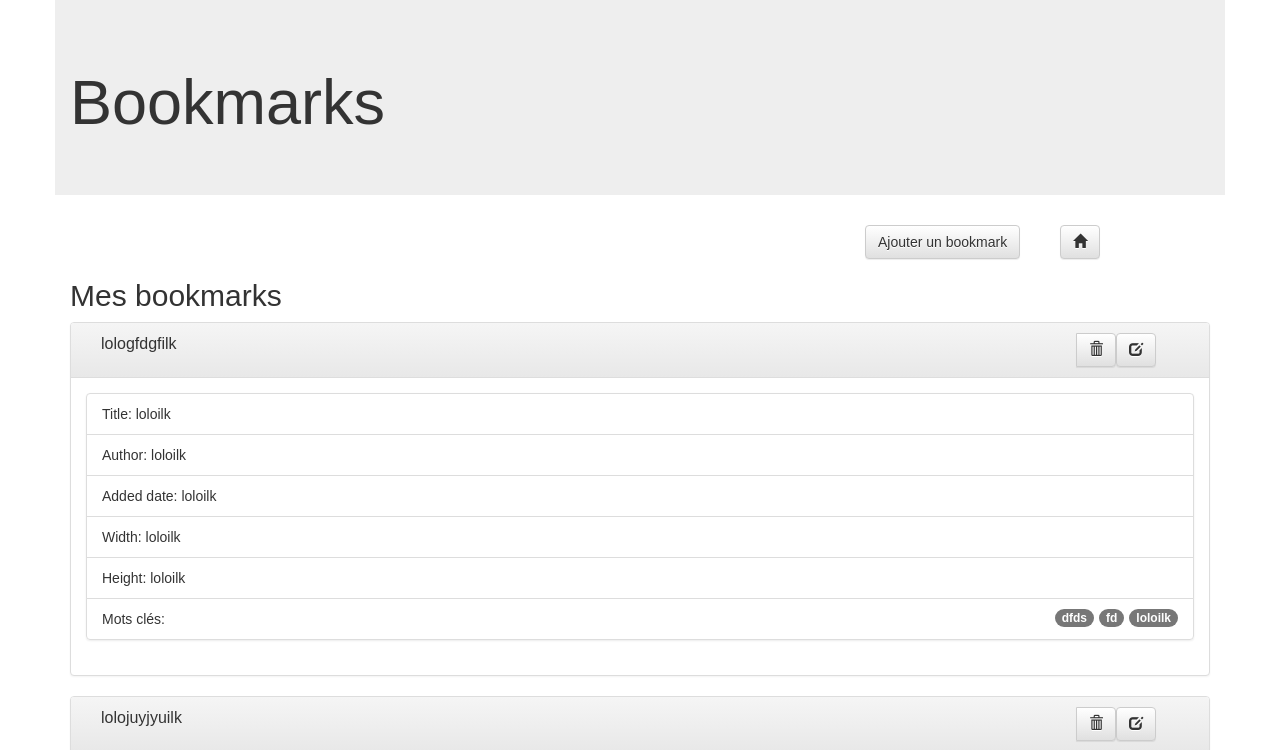
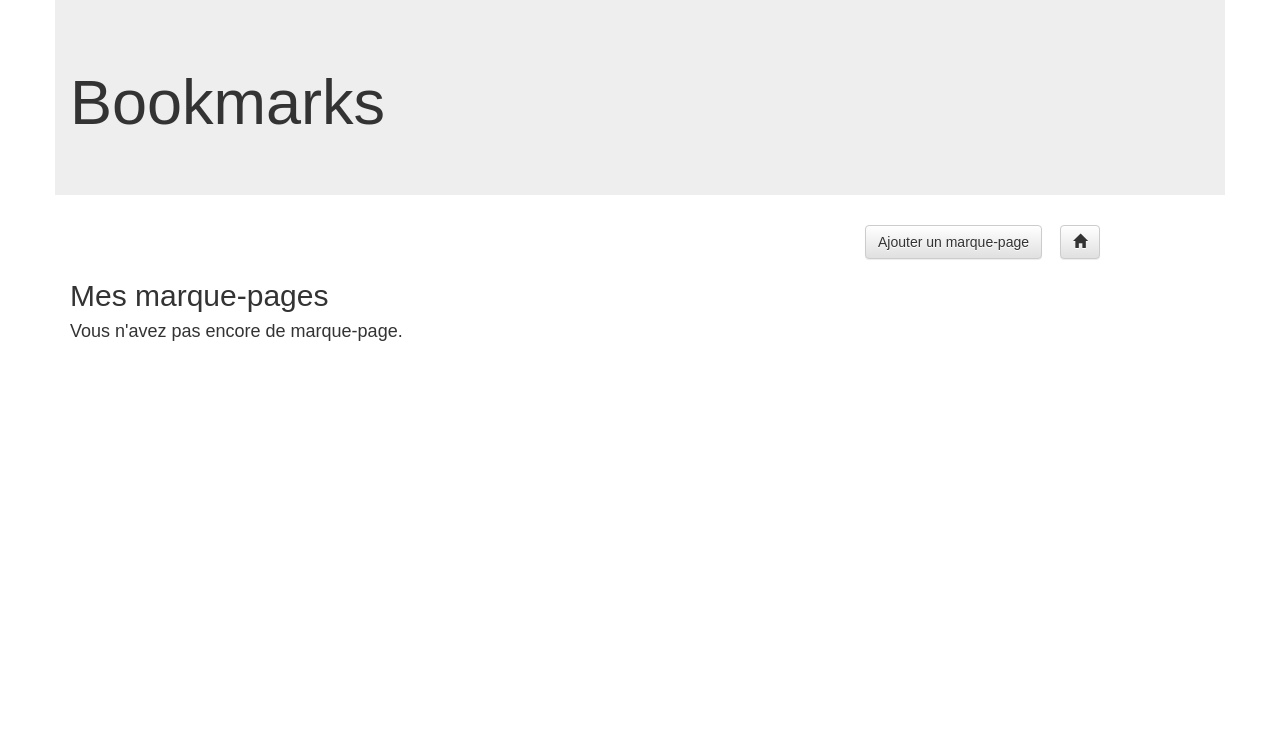
Before and after one commit to QuentinChevance/bookmarks-app, a React (Create React App) app in the folder booksmarks/: page / in a window 1280 px wide. Shown: the top 750 px of the page. Built offline with nearby package versions, Linux system fonts and the light colour scheme.

Commit message:
add comments and optimization

```diff
--- a/booksmarks/src/App.css
+++ /dev/null
@@ -1,3 +0,0 @@
-.toggle-chevron {
-  float: right;
-}
--- a/booksmarks/src/App.js
+++ b/booksmarks/src/App.js
@@ -3,162 +3,38 @@ import { Grid, Row, Col, Button, Glyphicon } from "react-bootstrap";
 import { BookmarkForm } from "./components/bookmarksForm";
 import { BookmarkList } from "./components/bookmarksList";
 import { BrowserRouter as Router, Route, Link, Switch } from "react-router-dom";
-import './App.css'
 import { UpdateKeywordsForm } from './components/updateKeywords';
 
 class App extends Component {
 	constructor(props) {
 		super(props);
 		this.updateLinks = this.updateLinks.bind(this);
-		this.toggleBmForm = this.toggleBmForm.bind(this);
 		this.state = {
-			links: [
-				{
-					url: "lologfdgfilk",
-					title: "loloilk",
-					author: "loloilk",
-					addedDate: "loloilk",
-					width: "loloilk",
-					height: "loloilk",
-					duration: null,
-					tags: ["loloilk","fd","dfds"]
-				},
-				{
-					url: "lolojuyjyuilk",
-					title: "loloilk",
-					author: "loloilk",
-					addedDate: "loloilk",
-					width: "loloilk",
-					height: "loloilk",
-					duration: null,
-					tags: ["loloilk","fd","dfds"]
-				},
-				{
-					url: "lolergeroilk",
-					title: "loloilk",
-					author: "loloilk",
-					addedDate: "loloilk",
-					width: "loloilk",
-					height: "loloilk",
-					duration: null,
-					tags: ["loloilk","fd","dfds"]
-				},
-				{
-					url: "lolukuiouiooilk",
-					title: "loloilk",
-					author: "loloilk",
-					addedDate: "loloilk",
-					width: "loloilk",
-					height: "loloilk",
-					duration: null,
-					tags: ["loloilk","fd","dfds"]
-				},
-				{
-					url: "lolj-ètoilk",
-					title: "loloilk",
-					author: "loloilk",
-					addedDate: "loloilk",
-					width: "loloilk",
-					height: "loloilk",
-					duration: null,
-					tags: ["loloilk","fd","dfds"]
-				},
-				{
-					url: "lolodsqsdilk",
-					title: "loloilk",
-					author: "loloilk",
-					addedDate: "loloilk",
-					width: "loloilk",
-					height: "loloilk",
-					duration: null,
-					tags: ["loloilk","fd","dfds"]
-				},
-				{
-					url: "lolojè_uju_ilk",
-					title: "loloilk",
-					author: "loloilk",
-					addedDate: "loloilk",
-					width: "loloilk",
-					height: "loloilk",
-					duration: null,
-					tags: ["loloilk","fd","dfds"]
-				},
-				{
-					url: "lolosddcilk",
-					title: "loloilk",
-					author: "loloilk",
-					addedDate: "loloilk",
-					width: "loloilk",
-					height: "loloilk",
-					duration: null,
-					tags: ["loloilk","fd","dfds"]
-				},
-				{
-					url: "loloih(-hlk",
-					title: "loloilk",
-					author: "loloilk",
-					addedDate: "loloilk",
-					width: "loloilk",
-					height: "loloilk",
-					duration: null,
-					tags: ["io","oh","dfds"]
-				},
-				{
-					url: "lolhfgjhoilk",
-					title: "loloilk",
-					author: "loloilk",
-					addedDate: "loloilk",
-					width: "loloilk",
-					height: "loloilk",
-					duration: null,
-					tags: ["hey","hey"]
-				},
-				{
-					url: "lolwxdczeoilk",
-					title: "loloilk",
-					author: "loloilk",
-					addedDate: "loloilk",
-					width: "loloilk",
-					height: "loloilk",
-					duration: null,
-					tags: ["ok","cool","toi"]
-				},
-				{
-					url: "loljujèuyj-oilk",
-					title: "loloilk",
-					author: "loloilk",
-					addedDate: "loloilk",
-					width: "loloilk",
-					height: "loloilk",
-					duration: null,
-					tags: ["bonjour","ça","va"]
-				}
-			],
-			bmListVisible: true,
-			bmFormVisible: false
+			links: []
 		};
 	}
 
-	toggleBmForm(){
-		this.setState({
-			bmFormVisible: !this.state.bmFormVisible,
-			bmListVisible: !this.state.bmListVisible
-		});
-	}
-
+	/**
+	 * Add a link to this.state.links
+	 * @param {Object} link
+	 */
 	addLink(link){
-		console.log("link",link);
-
 		const links = this.state.links;
 		links.unshift(link);
 		this.setState({links:links});
-		console.log("state changed",this.state);
 	}
 
+	/**
+	 * Update all the links
+	 * @param {Array} links
+	 */
 	updateLinks(links){
 		this.setState({links:links});
 	}
 
+	/**
+	 * BookmarkList component
+	 */
 	MyBookmarkList = () => {
 		return (
 			<BookmarkList
@@ -167,15 +43,19 @@ class App extends Component {
 		);
 	}
 
+	/**
+	 * BookmarkForm component
+	 */
 	MyBookmarkForm = () => {
 		return (
 			<BookmarkForm addLink={this.addLink.bind(this)} toggleBmForm={this.toggleBmForm}/>
 		);
 	}
 
+	/**
+	 * UpdateKeywordsForm component
+	 */
 	MyUpdateKeywordsForm = (props) => {
-		console.log("MyUpdateKeywordsForm props",props.match.params.url);
-
 		return (
 			<UpdateKeywordsForm link={props.match.params.url} links={this.state.links} updateLinks = {this.updateLinks} />
 		);
@@ -193,7 +73,7 @@ class App extends Component {
 							<Row className="show-grid">
 								<Col md={8}></Col>
 								<Col md={2}>
-										<Link to="/addBookmark"><Button>Ajouter un bookmark</Button></Link>
+										<Link to="/addBookmark"><Button>Ajouter un marque-page</Button></Link>
 								</Col>
 								<Col md={2}><Link to="/"><Button><Glyphicon glyph="home" /></Button></Link></Col>
 							</Row>
--- a/booksmarks/src/components/bookmarksForm.js
+++ b/booksmarks/src/components/bookmarksForm.js
@@ -19,6 +19,9 @@ export class BookmarkForm extends Component {
 		};
 	}
 
+	/**
+	 * Notifies the user if the url is not in a valid format
+	 */
 	getValidationState() {
 		let ret = null;
 		if (this.state.url.length === 0) {
@@ -31,10 +34,18 @@ export class BookmarkForm extends Component {
 		return ret;
 	}
 
+	/**
+	 * Change url state
+	 * @param {Event} e
+	 */
 	handleChange(e) {
 		this.setState({url:e.target.value});
 	}
 
+	/**
+	 * Update keywords and tags state
+	 * @param {Event} e
+	 */
 	updateKeywords(e){
 		let keywords = e.target.value;
 		this.setState({
@@ -43,6 +54,11 @@ export class BookmarkForm extends Component {
 		});
 	}
 
+	/**
+	 * Get dimensions of the picture
+	 * @param {String} url
+	 * @param {Object} response
+	 */
 	getMeta(url,response){
         const self = this,
             img = new Image();
@@ -50,24 +66,23 @@ export class BookmarkForm extends Component {
             let tmpLink = {
                 url: self.state.url,
                 title: response.data.photo.title._content,
-                author: response.data.photo.owner.username,
-                addedDate: new Date(response.data.photo.dates.posted*1000).toString(),
+				author: response.data.photo.owner.username,
+				addedDate: new Date(response.data.photo.dates.posted * 1000).toLocaleDateString('fr-FR', { weekday: 'long', year: 'numeric', month: 'long', day: 'numeric' }),
                 width: this.naturalWidth,
                 height: this.naturalHeight,
                 duration: null,
                 tags: self.state.tags
             };
 			self.props.addLink(tmpLink);
-			console.log("link added",tmpLink);
-			self.setState({
-				url: '',
-				tags: [],
-				keywords: ''
-			});
         });
         img.src = url;
 	}
 
+	/**
+	 * Change the alert state
+	 * @param {String} content
+	 * @param {String} type
+	 */
 	handleAlert(content = '',type = ''){
 		this.setState({
 			alert: {
@@ -77,42 +92,40 @@ export class BookmarkForm extends Component {
 		});
 	}
 
+	/**
+	 * Submit a new link
+	 * @param {Event} e
+	 */
 	submit(e){
-		const self = this;
-		let linkUrl = this.state.url.endsWith("/") ? this.state.url.substring(0, this.state.url.length-1) : this.state.url;
+		const self = this,
+			linkUrl = this.state.url.endsWith("/") ? this.state.url.substring(0, this.state.url.length-1) : this.state.url;
+		// Check if the url is valid, otherwise display an alert
 		if(this.getValidationState() === 'success') {
+			// Check if the url is from vimeo
 			if(linkUrl.includes('vimeo')){
-				console.log("link",linkUrl);
 				axios.get("https://api.vimeo.com/videos/"+linkUrl.substr(linkUrl.lastIndexOf('/') + 1),{
 					headers: {'Authorization': "bearer 2f121aa92937fb84d529284184fce177"}
 				})
 				.then(function (response) {
-					console.log(response);
 					let tmpLink = {
 						url: response.data.link,
 						title: response.data.name,
 						author: response.data.user.name,
-						addedDate: response.data.created_time,
+						addedDate: new Date(response.data.created_time).toLocaleDateString('fr-FR', { weekday: 'long', year: 'numeric', month: 'long', day: 'numeric' }),
 						width: response.data.width,
 						height: response.data.height,
 						duration: response.data.duration,
 						tags: self.state.tags
 					};
 					self.props.addLink(tmpLink);
-
-					self.setState({
-						url: '',
-						tags: [],
-						keywords: ''
-					});
 				})
 				.catch(function (error) {
 					console.log(error);
 				});
+			// Check if the url is from flickr
 			} else if (linkUrl.includes('flickr')) {
 				axios.get(`https://api.flickr.com/services/rest/?method=flickr.photos.getInfo&api_key=796a3cd3977fcab809adf5489af980a1&photo_id=${linkUrl.substr(linkUrl.lastIndexOf('/') + 1)}&format=json&nojsoncallback=1`)
 					.then(function (response) {
-						console.log(response);
 						self.getMeta(`https://farm${response.data.photo.farm}.staticflickr.com/${response.data.photo.server}/${response.data.photo.id}_${response.data.photo.secret}.jpg`,response);
 					})
 					.catch(function (error) {
--- a/booksmarks/src/components/bookmarksList.js
+++ b/booksmarks/src/components/bookmarksList.js
@@ -6,7 +6,10 @@ import { Link } from 'react-router-dom';
 export class BookmarkList extends Component {
     constructor(props) {
         super(props);
-        this.modifyLinkKw = this.modifyLinkKw.bind(this);
+        /**
+         * Number of links by page which you can change if you want to display less or more links by page
+         */
+        this.linkByPage = 5;
         this.state = {
             links: props.links,
             lists: [],
@@ -16,10 +19,11 @@ export class BookmarkList extends Component {
         }
     }
 
-
+    /**
+     * Delete the link
+     * @param {String} url
+     */
     removeLink(url) {
-        console.log("url",url);
-
         const links = this.props.links;
         links.forEach((link, index, object) => {
             if(link.url === url){
@@ -27,15 +31,14 @@ export class BookmarkList extends Component {
             }
         });
         this.props.updateLinks(links);
-        // this.props.toggleBmForm();
-        // this.props.toggleBmForm();
-
     }
 
+    /**
+     * Change current page when clicking on the pagination
+     * @param {Number} i index of current page
+     */
     changePage(i){
-
-        let items = [];
-
+        const items = [];
         for (let number = 1; number <= this.state.lists.length; number++) {
             console.log("number",number,"length",this.state.lists.length)
             items.push(
@@ -49,40 +52,32 @@ export class BookmarkList extends Component {
         });
     }
 
+    /**
+     * Update the list
+     */
     updateComponent(){
-        console.log("props",this.props);
-
-        let tmp = 0,
+        const activePage = 1,
+            items = [],
             lists = [],
             links = this.props.links,
             listLength = this.props.links.length;
-        console.log("this.props.links",this.props);
+        let tmp = 0;
 
         for(let i = 0; i <= listLength; i++){
-            if (i % 5 === 0 && listLength - i >= 5) {
-                console.log("not last push, i",i,"listLength",listLength);
-                lists.push(links.slice(tmp,tmp+5));
-                tmp += 5;
-                if (i+5 === listLength) {
-                    break;
-                }
-                console.log("links",links);
-            } else if (listLength < 5) {
+            if (i % this.linkByPage === 0 && listLength - i >= this.linkByPage) {
+                lists.push(links.slice(tmp,tmp+this.linkByPage));
+                tmp += this.linkByPage;
+                if (i+this.linkByPage === listLength)  break;
+            } else if (listLength < this.linkByPage) {
                 lists.push(links.slice(tmp,listLength));
                 break;
-            } else if (i > 5 && listLength - i <= 5) {
+            } else if (i > this.linkByPage && listLength - i <= this.linkByPage) {
                 lists.push(links.slice(tmp,listLength));
-                console.log("last push, i",i,"listLength",listLength);
-
                 break;
             }
         }
-        let items = [],
-            activePage = 1;
-        console.log("this.state.activePage",this.state.activePage);
 
         for (let number = 1; number <= lists.length; number++) {
-            console.log("number",number,"length",this.state.lists.length)
             items.push(
                 <Pagination.Item active={number === activePage} onClick={() => this.changePage(number)}>{number}</Pagination.Item>
             );
@@ -96,26 +91,18 @@ export class BookmarkList extends Component {
     }
 
     componentWillReceiveProps() {
-        console.log("PROPS RECEIVED");
         this.updateComponent();
     }
 
     componentDidMount(){
-        console.log("WILL MOOOOOOUNT");
         this.updateComponent();
-    }
-
-
-    modifyLinkKw(url = null) {
-        this.setState({linkToModify:url});
     }
 
     render() {
         return (
             <div>
-                 <h2>Mes bookmarks</h2>
-                    {console.log("this.state.currentArray",this.state.currentArray)}
-                    { typeof this.state.currentArray !== "undefined" ? this.state.currentArray.map(link =>
+                 <h2>Mes marque-pages</h2>
+                    { this.state.currentArray.length > 0 ? this.state.currentArray.map(link =>
                         <Panel>
                             <Panel.Heading>
                                 <Grid>
@@ -132,19 +119,22 @@ export class BookmarkList extends Component {
                             </Panel.Heading>
                             <Panel.Body>
                                 <ListGroup>
-                                    <ListGroupItem>Title: {link.title}</ListGroupItem>
-                                    <ListGroupItem>Author: {link.author}</ListGroupItem>
-                                    <ListGroupItem>Added date: {link.addedDate}</ListGroupItem>
-                                    <ListGroupItem>Width: {link.width}</ListGroupItem>
-                                    <ListGroupItem>Height: {link.height}</ListGroupItem>
-                                    {link.duration !== null ? <ListGroupItem>Duration: {link.duration}</ListGroupItem> : ''}
-                                    <ListGroupItem>
-                                        Mots clés: {link.tags.map(tag => <Badge>{tag}</Badge>)}
-                                    </ListGroupItem>
+                                    <ListGroupItem>Titre: {link.title}</ListGroupItem>
+                                    <ListGroupItem>Auteur: {link.author}</ListGroupItem>
+                                    <ListGroupItem>Date d'ajout: {link.addedDate}</ListGroupItem>
+                                    <ListGroupItem>Largeur: {link.width} px</ListGroupItem>
+                                    <ListGroupItem>Hauteur: {link.height} px</ListGroupItem>
+                                    {link.duration !== null ? <ListGroupItem>Duration: {link.duration} secs</ListGroupItem> : ''}
+                                    {link.tags.length > 0
+                                        ? <ListGroupItem>
+                                            Mots clés: {link.tags.map(tag => <Badge>{tag}</Badge>)}
+                                        </ListGroupItem>
+                                        : ''
+                                    }
                                 </ListGroup>
                             </Panel.Body>
                         </Panel>
-                        ) : ''}
+                        ) : <h4>Vous n'avez pas encore de marque-page.</h4>}
                         {this.state.items.length > 1 && this.state.linkToModify === null ? <div>
                             <Pagination bsSize="medium">{this.state.items}</Pagination>
                         </div> : ''}
```
Also changed, not shown: booksmarks/src/components/updateKeywords.js (+10 -1 lines).
